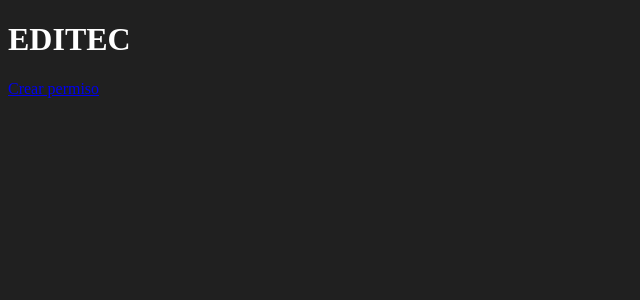
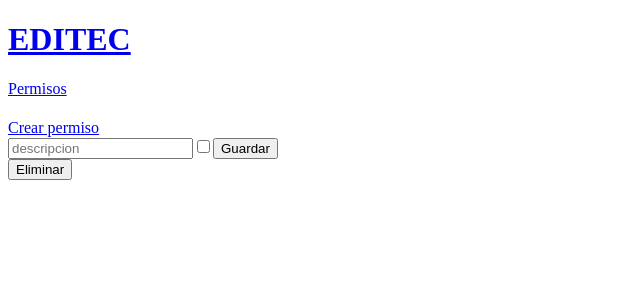
Before and after one commit to AEGfp/EDITEC, a React (Vite) app in the folder frontend/client/: page /permisos/1 in a window 1280 px wide. Shown: the top 300 px of the page, without its empty margins (0-640 px from the left). Built offline with nearby package versions, Linux system fonts and the light colour scheme; no server answers.

Commit message:
Agregar CRUD de Permisos en el frontend
Crear api de Permisos

Listar Permisos

Listar Permisos

Crear formulario de Permisos

Agregar actualizar y eleminar Permisos

```diff
--- a/frontend/client/src/App.jsx
+++ b/frontend/client/src/App.jsx
@@ -11,6 +11,7 @@
         <Route path="/" element={<Navigate to="/" />}></Route>
         <Route path="/permisos" element={<PermisosPage />}></Route>
         <Route path="/permisos-crear" element={<PermisosFormPage />}></Route>
+        <Route path="/permisos/:id" element={<PermisosFormPage />}></Route>
       </Routes>
     </BrowserRouter>
   );
--- /dev/null
+++ b/frontend/client/src/api/permisos.api.js
@@ -0,0 +1,45 @@
+import axios from "axios";
+
+const permisosApi = axios.create({
+  baseURL: "http://localhost:8000/api/permisos/",
+});
+/*
+const permisosApi = axios.create({
+  baseURL: "http://localhost:8000/api/permisos/",
+  headers: { "Content-Type": "application/json" },
+  withCredentials: true,
+});
+permisosApi.interceptors.request.use(
+  (config) => {
+    const token = localStorage.getItem("accessToken");
+    if (token) {
+      config.headers["Authorization"] = `Bearer ${token}`;
+    }
+    return config;
+  },
+  (error) => {
+    return Promise.reject(error);
+  }
+);
+
+*/
+
+export const obtenerTodosPermisos = () => {
+  return permisosApi.get("/");
+};
+
+export const crearPermiso = (permiso) => {
+  return permisosApi.post("/", permiso);
+};
+
+export const obtenerPermiso = (id) => {
+  return permisosApi.get(`/${id}/`);
+};
+
+export const eliminarPermiso = (id) => {
+  return permisosApi.delete(`/${id}/`);
+};
+
+export const actualizarPermiso = (id, datos) => {
+  return permisosApi.put(`/${id}/`, datos);
+};
--- /dev/null
+++ b/frontend/client/src/components/Elemento.jsx
@@ -0,0 +1,16 @@
+import { useNavigate } from "react-router-dom";
+
+export default function Elemento({ elemento }) {
+  const navigate = useNavigate();
+
+  return (
+    <div
+      style={{ background: "#909090" }}
+      onClick={() => {
+        navigate(`/permisos/${elemento.id}`);
+      }}
+    >
+      <h2>{elemento.descripcion}</h2>
+    </div>
+  );
+}
--- /dev/null
+++ b/frontend/client/src/components/ListaElementos.jsx
@@ -0,0 +1,16 @@
+import Elemento from "./Elemento";
+
+export default function ListaElementos({ lista }) {
+  return (
+    <>
+      <h1>Lista de Elementos</h1>
+      <div>
+        {lista.map((elem) => (
+          <div key={elem.id}>
+            <Elemento elemento={elem} />
+          </div>
+        ))}
+      </div>
+    </>
+  );
+}
--- /dev/null
+++ b/frontend/client/src/components/ListaPermisos.jsx
@@ -0,0 +1,28 @@
+import { useEffect, useState } from "react";
+import { obtenerTodosPermisos } from "../api/permisos.api";
+import ListaElementos from "./ListaElementos";
+
+export function ListaPermisos() {
+  const [permisos, setPermisos] = useState([]);
+
+  useEffect(() => {
+    async function loadPermisos() {
+      try {
+        const res = await obtenerTodosPermisos();
+        console.log(res);
+
+        setPermisos(res.data);
+      } catch (err) {
+        console.error(err);
+      }
+    }
+    loadPermisos();
+  }, []);
+  console.log(permisos);
+
+  return permisos.length > 0 ? (
+    <ListaElementos lista={permisos} />
+  ) : (
+    <p>Cargando permisos...</p>
+  );
+}
--- a/frontend/client/src/components/Navigation.jsx
+++ b/frontend/client/src/components/Navigation.jsx
@@ -3,7 +3,11 @@
 export function Navigation() {
   return (
     <div>
-      <h1>EDITEC</h1>
+      <Link to="/">
+        <h1>EDITEC</h1>
+      </Link>
+      <Link to="/permisos">Permisos</Link>
+      <h1> </h1>
       <Link to="/permisos-crear">Crear permiso</Link>
     </div>
   );
--- a/frontend/client/src/index.css
+++ b/frontend/client/src/index.css
@@ -1,4 +1,9 @@
 body {
-  background: #202020;
-  color: white;
+  background: white;
+  color: #515afa;
 }
+
+h2,
+h3 {
+  color: black;
+}
--- a/frontend/client/src/pages/PermisosFormPage.jsx
+++ b/frontend/client/src/pages/PermisosFormPage.jsx
@@ -1,3 +1,75 @@
+import { useForm } from "react-hook-form";
+import {
+  crearPermiso,
+  eliminarPermiso,
+  actualizarPermiso,
+  obtenerPermiso,
+} from "../api/permisos.api";
+import { useNavigate, useParams } from "react-router-dom";
+import { useEffect } from "react";
+
 export function PermisosFormPage() {
-  return <div>PermisosFormPage</div>;
+  const {
+    register,
+    handleSubmit,
+    formState: { errors },
+    setValue,
+  } = useForm();
+
+  const navigate = useNavigate();
+  const params = useParams();
+
+  const onSubmit = handleSubmit(async (data) => {
+    if (params.id) {
+      await actualizarPermiso(params.id, data);
+    } else {
+      await crearPermiso(data);
+    }
+    navigate("/permisos");
+  });
+
+  useEffect(() => {
+    async function cargarPermiso() {
+      if (params.id) {
+        const { data } = await obtenerPermiso(params.id);
+        setValue("descripcion", data.descripcion);
+        setValue("activo", data.activo);
+      }
+    }
+    cargarPermiso();
+  }, []);
+
+  return (
+    <div>
+      <form onSubmit={onSubmit}>
+        <input
+          type="text"
+          placeholder="descripcion"
+          {...register("descripcion", { required: true })}
+        />
+        {errors.descripcion && <span>Campo requerido</span>}
+        <input
+          type="checkbox"
+          {...register("activo", { required: false })}
+        ></input>
+
+        <button>Guardar</button>
+      </form>
+      {params.id && (
+        <button
+          onClick={async () => {
+            const aceptar = window.confirm(
+              "¿Estás seguro que quieres eliminar este elemento?"
+            );
+            if (aceptar) {
+              await eliminarPermiso(params.id);
+              navigate("/permisos");
+            }
+          }}
+        >
+          Eliminar
+        </button>
+      )}
+    </div>
+  );
 }
--- a/frontend/client/src/pages/PermisosPage.jsx
+++ b/frontend/client/src/pages/PermisosPage.jsx
@@ -1,3 +1,5 @@
+import { ListaPermisos } from "../components/ListaPermisos";
+
 export function PermisosPage() {
-  return <div>PermisosPage</div>;
+  return <ListaPermisos></ListaPermisos>;
 }
```
Also changed, not shown: 1 other file (tests, documents, lock files or other folders).
